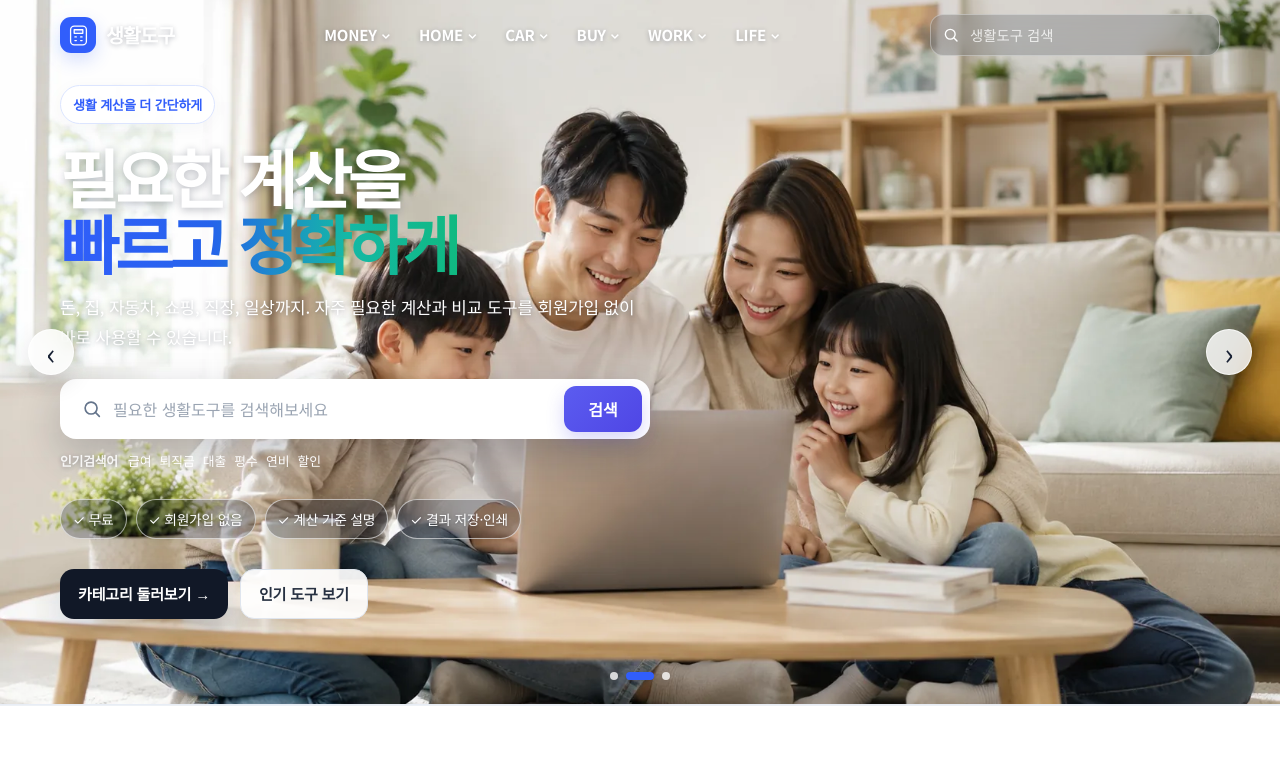
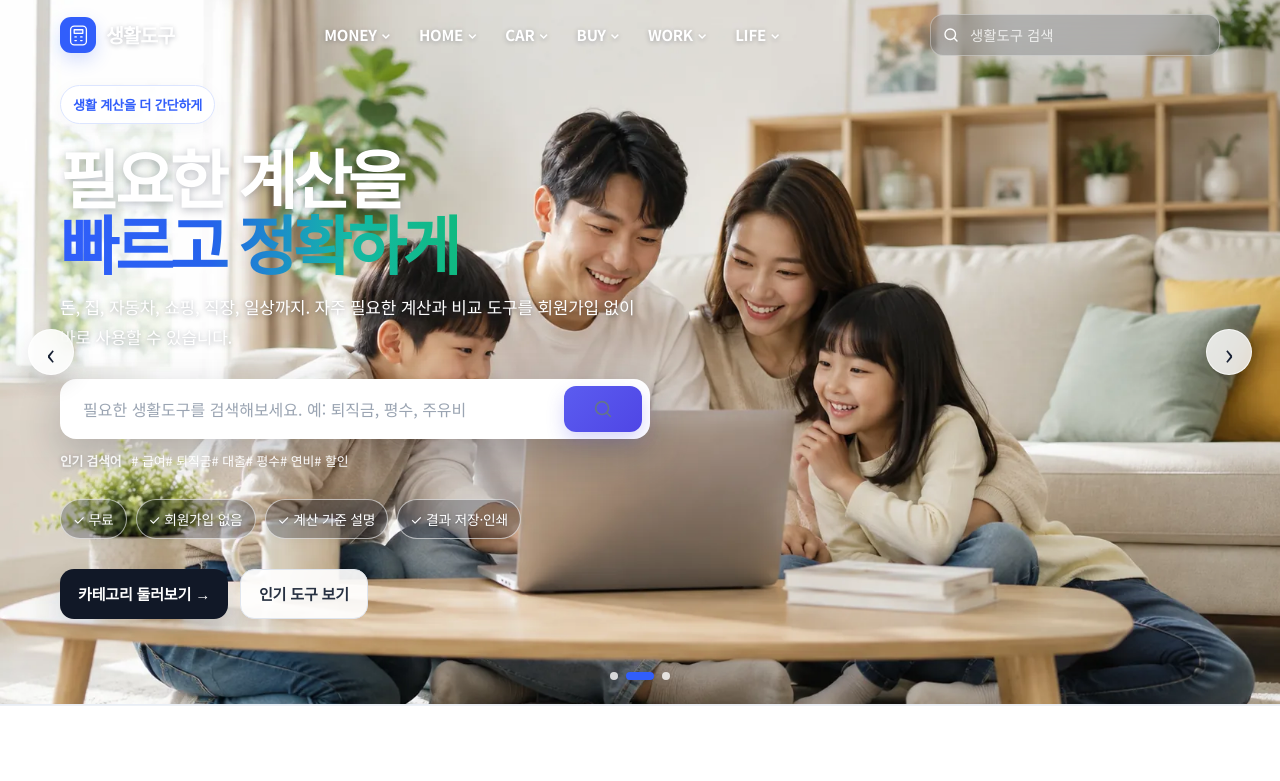
Before and after one commit to license-book/life-tools, a Next.js app: page / in a window 1280 px wide. Shown: the top 781 px of the page. Built offline with nearby package versions, Linux system fonts and the light colour scheme.

Commit message:
Match hero search behavior to LABOOK

```diff
--- a/components/search/ToolSearch.tsx
+++ b/components/search/ToolSearch.tsx
@@ -16,6 +16,10 @@ const popular = ["급여", "퇴직금", "대출", "평수", "연비", "할인"];
 
 function normalize(value: string) {
   return value.toLocaleLowerCase("ko-KR").replace(/\s+/g, "");
+}
+
+function SearchIcon(){
+  return <svg viewBox="0 0 24 24" aria-hidden="true"><circle cx="11" cy="11" r="7"/><path d="m20 20-3.6-3.6"/></svg>;
 }
 
 export default function ToolSearch({ compact = false, hero = false, onNavigate, overlay = false }: Props) {
@@ -45,7 +49,7 @@ export default function ToolSearch({ compact = false, hero = false, onNavigate,
       })
       .filter((item) => item.score > 0)
       .sort((a, b) => b.score - a.score || a.tool.name.localeCompare(b.tool.name, "ko"))
-      .slice(0, 6)
+      .slice(0, 7)
       .map((item) => item.tool);
   }, [query]);
 
@@ -58,31 +62,30 @@ export default function ToolSearch({ compact = false, hero = false, onNavigate,
   return (
     <div className={`${styles.searchWrap} ${compact ? styles.compact : ""} ${hero ? styles.hero : ""} ${overlay ? styles.overlay : ""}`}>
       <div className={styles.inputWrap}>
-        <svg aria-hidden="true" viewBox="0 0 24 24"><circle cx="11" cy="11" r="6.5"/><path d="m16 16 4 4"/></svg>
+        {!hero && <SearchIcon/>}
         <input
           value={query}
           onChange={(e) => setQuery(e.target.value)}
           onFocus={() => setFocused(true)}
           onBlur={() => window.setTimeout(() => setFocused(false), 140)}
-          placeholder={hero ? "필요한 생활도구를 검색해보세요" : "생활도구 검색"}
+          placeholder={hero ? "필요한 생활도구를 검색해보세요. 예: 퇴직금, 평수, 주유비" : "생활도구 검색"}
           aria-label="전체 생활도구 검색"
           autoComplete="off"
         />
-        {query && <button className={styles.clearButton} type="button" onMouseDown={(e)=>e.preventDefault()} onClick={()=>setQuery("")} aria-label="검색어 지우기">×</button>}
-        {hero && <button className={styles.searchButton} type="button" onMouseDown={(e)=>e.preventDefault()} onClick={()=>setFocused(true)}>검색</button>}
+        {query && !hero && <button className={styles.clearButton} type="button" onMouseDown={(e)=>e.preventDefault()} onClick={()=>setQuery("")} aria-label="검색어 지우기">×</button>}
+        {hero && <button className={styles.searchButton} type="button" aria-label="검색" onMouseDown={(e)=>e.preventDefault()} onClick={()=>setFocused(true)}><SearchIcon/></button>}
       </div>
 
-      {hero && <div className={styles.heroPopular}><span>인기검색어</span>{popular.map((word)=><button key={word} type="button" onMouseDown={(e)=>e.preventDefault()} onClick={()=>choosePopular(word)}>{word}</button>)}</div>}
+      {hero && <div className={styles.heroPopular}><span>인기 검색어</span><div>{popular.map((word)=><button key={word} type="button" onMouseDown={(e)=>e.preventDefault()} onClick={()=>choosePopular(word)}># {word}</button>)}</div></div>}
 
-      {open && <div className={styles.dropdown}>
-        {!query.trim() ? <>
-          <div className={styles.dropdownTitle}>많이 찾는 도구</div>
-          <div className={styles.popular}>{popular.map((word)=><button key={word} type="button" onMouseDown={(e)=>e.preventDefault()} onClick={()=>choosePopular(word)}>{word}</button>)}</div>
-          <div className={styles.hint}>도구 이름이나 필요한 계산을 입력해보세요.</div>
-        </> : results.length ? <>
-          <div className={styles.dropdownTitle}>검색 결과</div>
-          <div className={styles.results}>{results.map((tool)=><Link key={tool.slug} href={`/tools/${tool.slug}`} onClick={onNavigate}><span className={styles.category}>{tool.category}</span><span className={styles.resultText}><strong>{tool.name}</strong><small>{tool.shortDescription}</small></span><span className={styles.arrow}>→</span></Link>)}</div>
-        </> : <div className={styles.empty}><strong>검색 결과가 없어요.</strong><span>다른 단어로 검색해보세요.</span></div>}
+      {open && query.trim() && <div className={styles.dropdown}>
+        {results.length ? <div className={styles.results}>{results.map((tool)=><Link key={tool.slug} href={`/tools/${tool.slug}`} onClick={onNavigate}><span className={styles.resultText}><strong>{tool.name}</strong><small>{tool.category} · {tool.shortDescription}</small></span><span className={styles.detailLink}>바로 사용 →</span></Link>)}</div> : <div className={styles.empty}><strong>일치하는 생활도구가 없습니다.</strong><span>다른 검색어를 입력해보세요.</span></div>}
+      </div>}
+
+      {open && !hero && !query.trim() && <div className={styles.dropdown}>
+        <div className={styles.dropdownTitle}>많이 찾는 도구</div>
+        <div className={styles.popular}>{popular.map((word)=><button key={word} type="button" onMouseDown={(e)=>e.preventDefault()} onClick={()=>choosePopular(word)}>{word}</button>)}</div>
+        <div className={styles.hint}>도구 이름이나 필요한 계산을 입력해보세요.</div>
       </div>}
     </div>
   );
```
